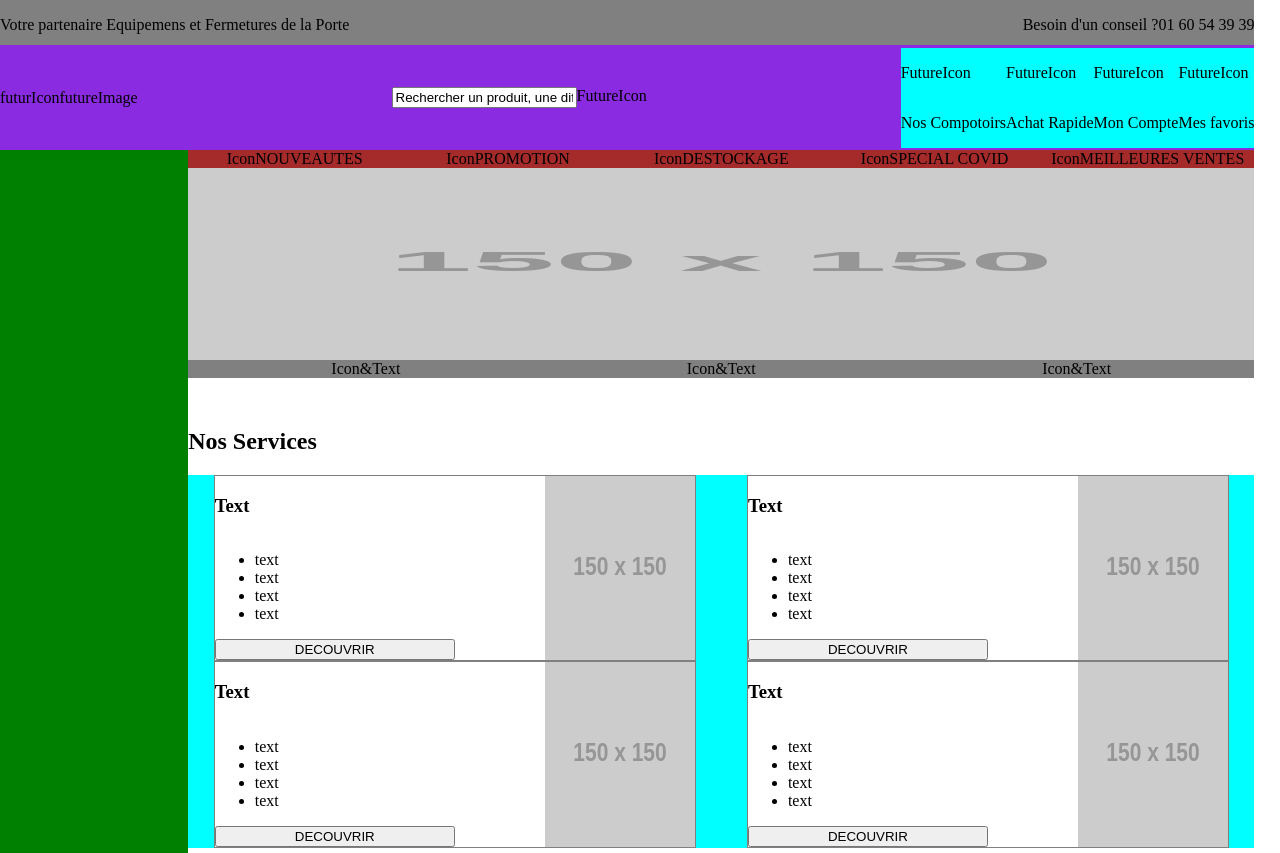
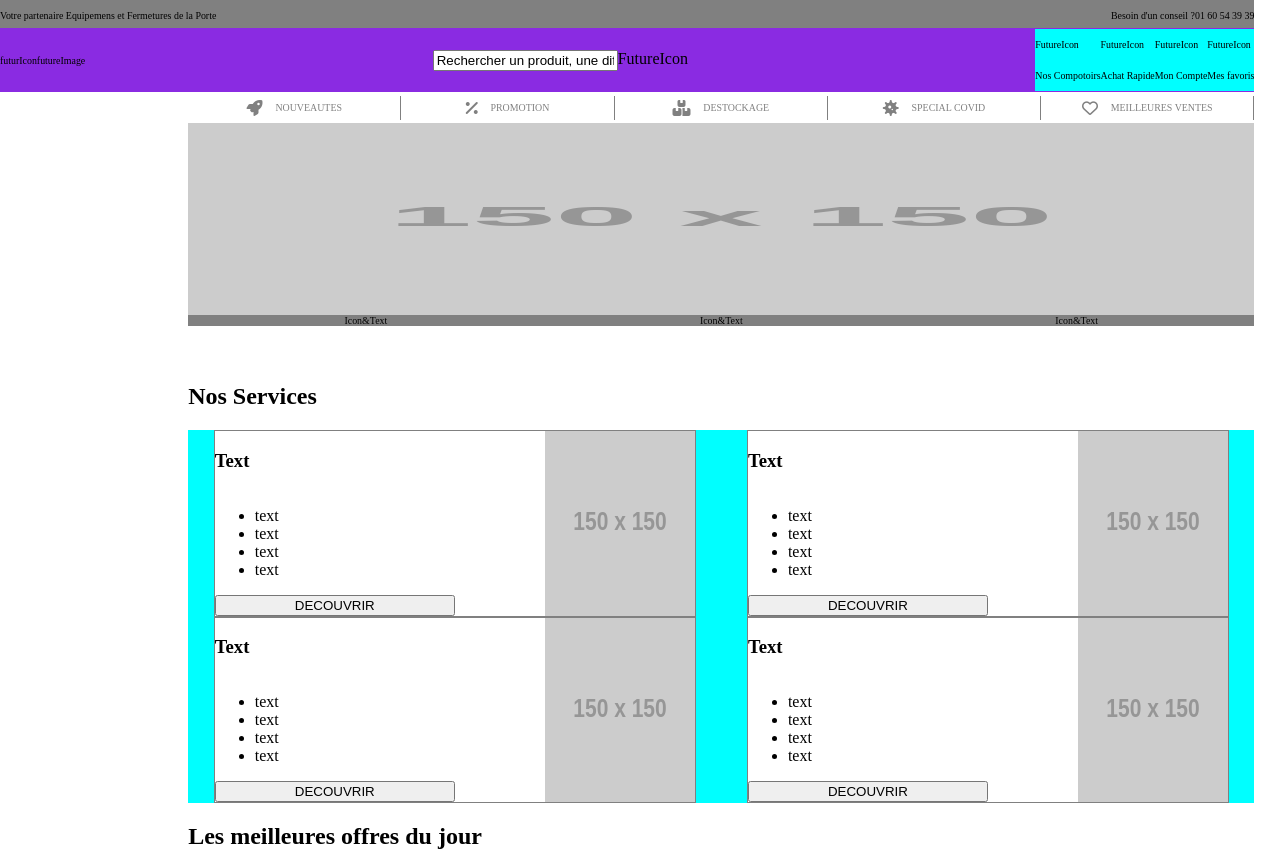
Before and after one commit to Marineincera/integrationTest, a plain HTML site: page index.html in a window 1280 px wide. Shown: the top 853 px of the page. Drawn offline with Linux system fonts and the light colour scheme; placeholder pictures from the web are drawn by us.

Commit message:
pageStructure: some updates

```diff
--- a/index.html
+++ b/index.html
@@ -49,24 +49,24 @@
   <div class="main-container container column-direction">
     <nav class="menu-main-section section between-style">
       <div class="menu-main-element container">
-        <span>Icon</span>
+        <i class="fas fa-rocket"></i>
         <span>NOUVEAUTES</span>
       </div>
-      <div class="menu-main-element container">
-        <span>Icon</span>
-        <span>PROMOTION</span>
+      <div class="menu-main-element container around-style">
+        <i class="fas fa-percent"></i>
+        <p>PROMOTION</p>
       </div>
-      <div class="menu-main-element container">
-        <span>Icon</span>
-        <span>DESTOCKAGE</span>
+      <div class="menu-main-element container around-style">
+        <i class="fas fa-boxes"></i>
+        <p>DESTOCKAGE</p>
       </div>
-      <div class="menu-main-element container">
-        <span>Icon</span>
-        <span>SPECIAL COVID</span>
+      <div class="menu-main-element container around-style">
+        <i class="fas fa-virus"></i>
+        <p>SPECIAL COVID</p>
       </div>
-      <div class="menu-main-element container">
-        <span>Icon</span>
-        <span>MEILLEURES VENTES</span>
+      <div class="menu-main-element container around-style">
+        <i class="far fa-heart"></i>
+        <p>MEILLEURES VENTES</p>
       </div>
     </nav>
     <div class="advertising-section section column-direction">
@@ -495,5 +495,6 @@
     </div>
   </div>
 </main>
+<script src="https://kit.fontawesome.com/85cdf3ded8.js" crossorigin="anonymous"></script>
 </body>
 </html>
--- a/style.css
+++ b/style.css
@@ -5,6 +5,14 @@ body{
     flex-direction: column;
 
     margin: 0px;
+}
+
+p, span{
+    font-size: 62%;
+}
+
+i{
+    margin-right: 1vw;
 }
 
 .header{
@@ -16,14 +24,12 @@ body{
 }
 
 main{
-    background-color: pink;
     height: 100%;
     width: 100%;
     display: flex;
 }
 
 aside{
-    background-color: green;
     width: 15%;
     height: 100%;
 }
@@ -40,8 +46,6 @@ aside{
     display: flex;
 
 }
-
-
 
 .between-style{
     justify-content: space-between;
@@ -79,18 +83,21 @@ background-color: aqua;
 /*  */
 .menu-main-section{
     background-color: white;
-    height: 10%;
+    height: 20%;
     width: 100%;
     align-items: center;
+    color: gray;
+
 }
 
 .menu-main-element{
-    background-color: brown;
-    height: 100%;
+    height: 80%;
     width: 100%;
     align-items: center;
     justify-content: center;
+    border-right: 1px solid gray;
 }
+
 
 /*  */
 
```
